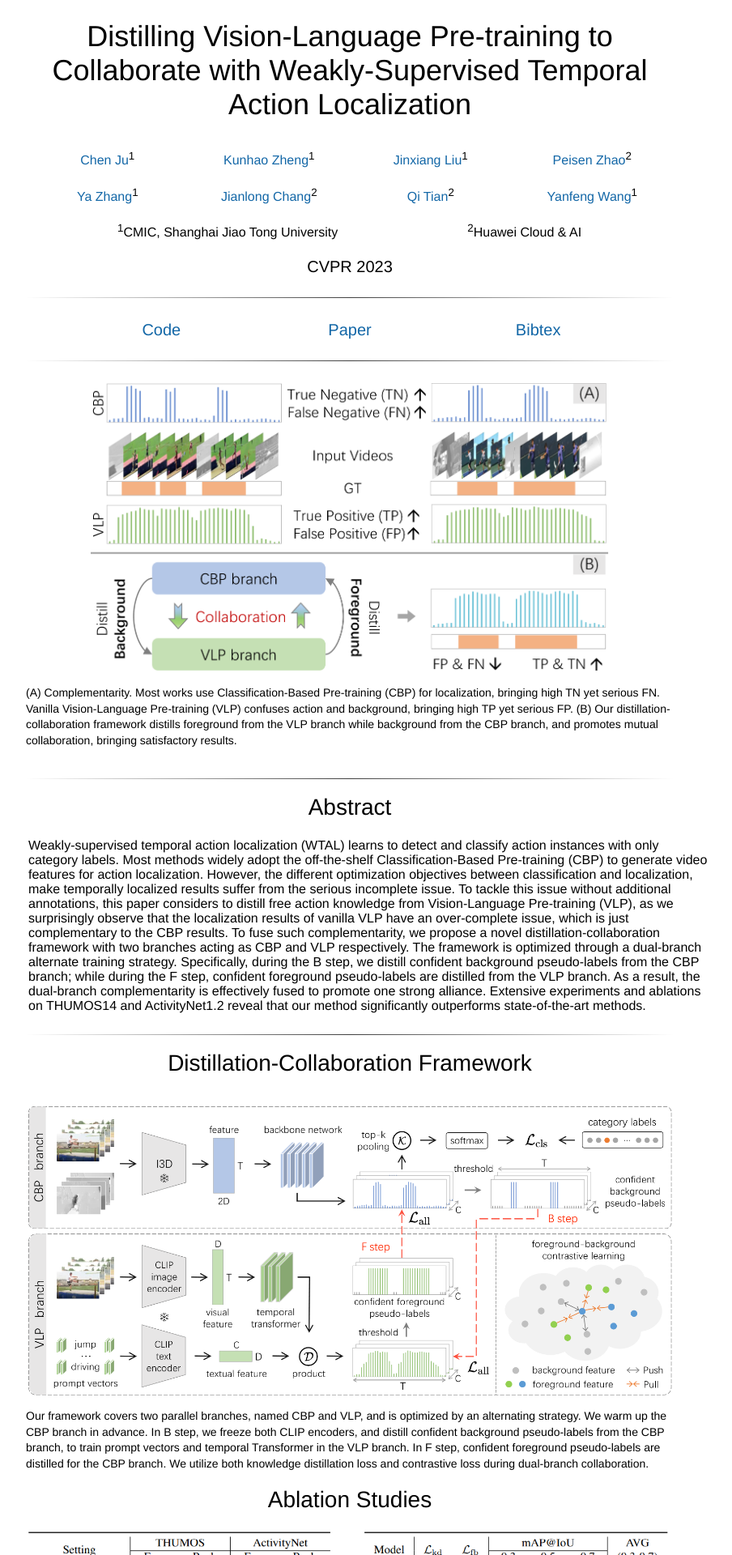
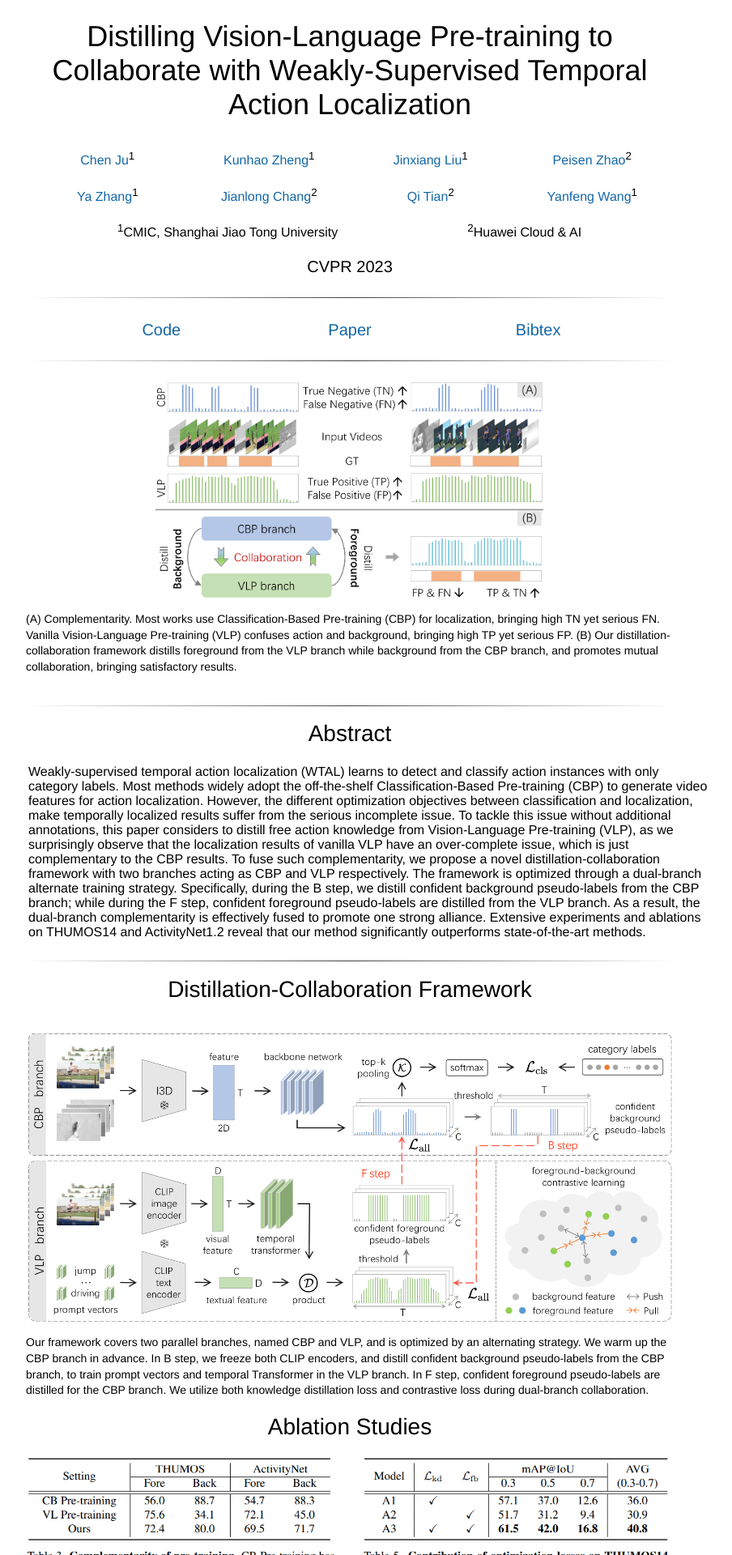
Before and after one commit to ju-chen/Voide1220.github.io, a Jekyll site: the page distillation_collaboration/index.html, which Jekyll copies as it is, in a window 1280 px wide. Shown: the top 1920 px of the page at 81% size, without its empty margins (208-1112 px from the left). Built offline with Jekyll 4.4.1, drawn with Linux system fonts in a browser that asks for light colours; some web fonts are replaced.

Commit message:
Update index.html

```diff
--- a/distillation_collaboration/index.html
+++ b/distillation_collaboration/index.html
@@ -302,7 +302,7 @@
           <div class="container">
 	    <div class="row">
 	      <center>
-	        <img src="./image/intro.PNG" alt="alt text" style="width: 80%; object-fit: cover; max-width:80%;"></a>
+	        <img src="./image/intro.PNG" alt="alt text" style="width: 60%; object-fit: cover; max-width:60%;"></a>
 	      </center>
 	      </div>
         </center>
@@ -341,7 +341,7 @@
 
 
        <center><h1>Comparisons with SOTA methods</h1></center>
-       <p><img class="center"  src="./image/thumos.PNG" width="800px"></p>
+       <p><img class="center"  src="./image/thumos.PNG" width="700px"></p>
 	<p> For fair comparisons, we reproduce the results of SOTA methods: CO2-Net and DELU, by inputting both I3D and CLIP features. $\dag$ and $\ddag$ refer to averaging or concatenating these two features. AVG(0.1-0.5) and AVG(0.3-0.7) are the average mAP from IoU 0.1 to 0.5 and from IoU 0.3 to 0.7. Our framework significantly surpasses all weakly-supervised competitors using identical features, and is even comparable to early strongly-supervised methods.</p>
 
 
```
